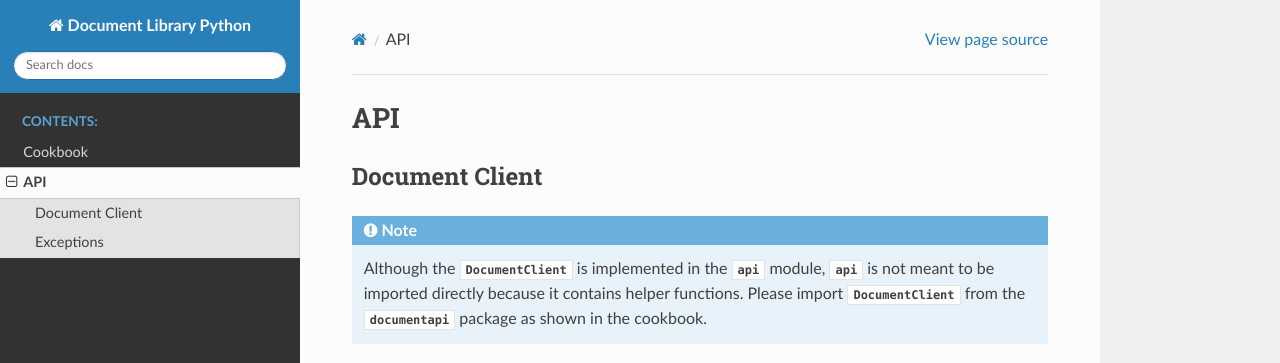
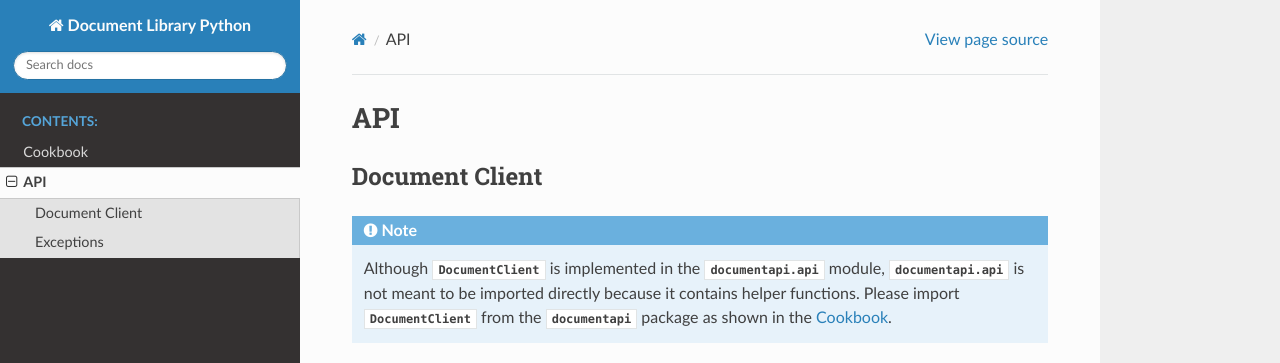
Before and after one commit to aerospike/document-lib-python, a Sphinx documentation site: the page built from docs/api.rst, in a window 1280 px wide, cut to the strip 0-363 px from the top of the page. Built offline with Sphinx 7.4.7 and the Read the Docs theme 2.0.0, drawn with Linux system fonts in a browser that asks for light colours.

Commit message:
Docs: fix links in note

```diff
--- a/docs/api.rst
+++ b/docs/api.rst
@@ -5,9 +5,10 @@
 ---------------
 
 .. note::
-    Although the :py:class:`DocumentClient` is implemented in the :py:mod:`api` module,
-    :py:mod:`api` is not meant to be imported directly because it contains helper functions.
-    Please import :py:class:`DocumentClient` from the :py:mod:`documentapi` package as shown in the cookbook.
+    Although :py:class:`~documentapi.api.DocumentClient` is implemented in the :py:mod:`documentapi.api` module,
+    :py:mod:`documentapi.api` is not meant to be imported directly because it contains helper functions.
+    Please import :py:class:`~documentapi.api.DocumentClient` from the :py:mod:`documentapi` package
+    as shown in the :ref:`cookbook`.
 
 .. autoclass:: documentapi.api.DocumentClient
     :members:
--- a/docs/cookbook.rst
+++ b/docs/cookbook.rst
@@ -1,3 +1,5 @@
+.. _cookbook:
+
 Cookbook
 ========
 
```
